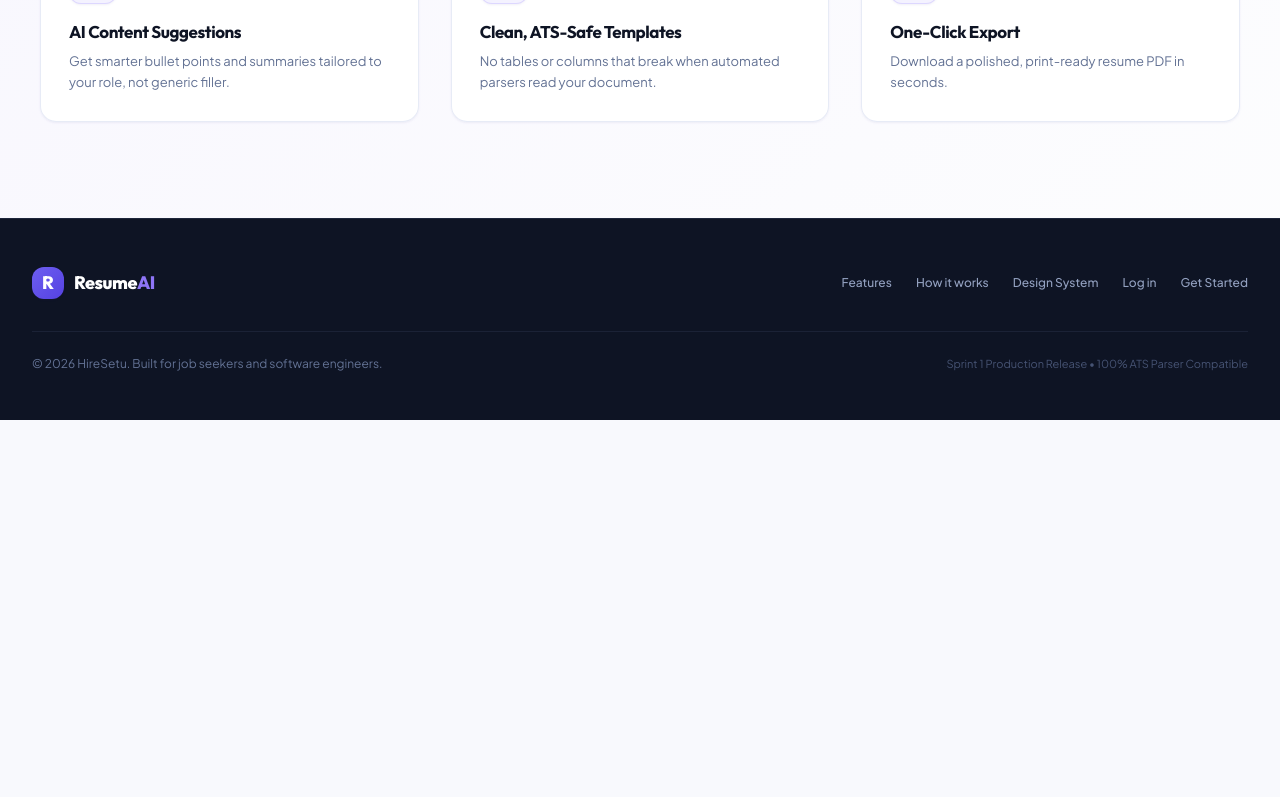
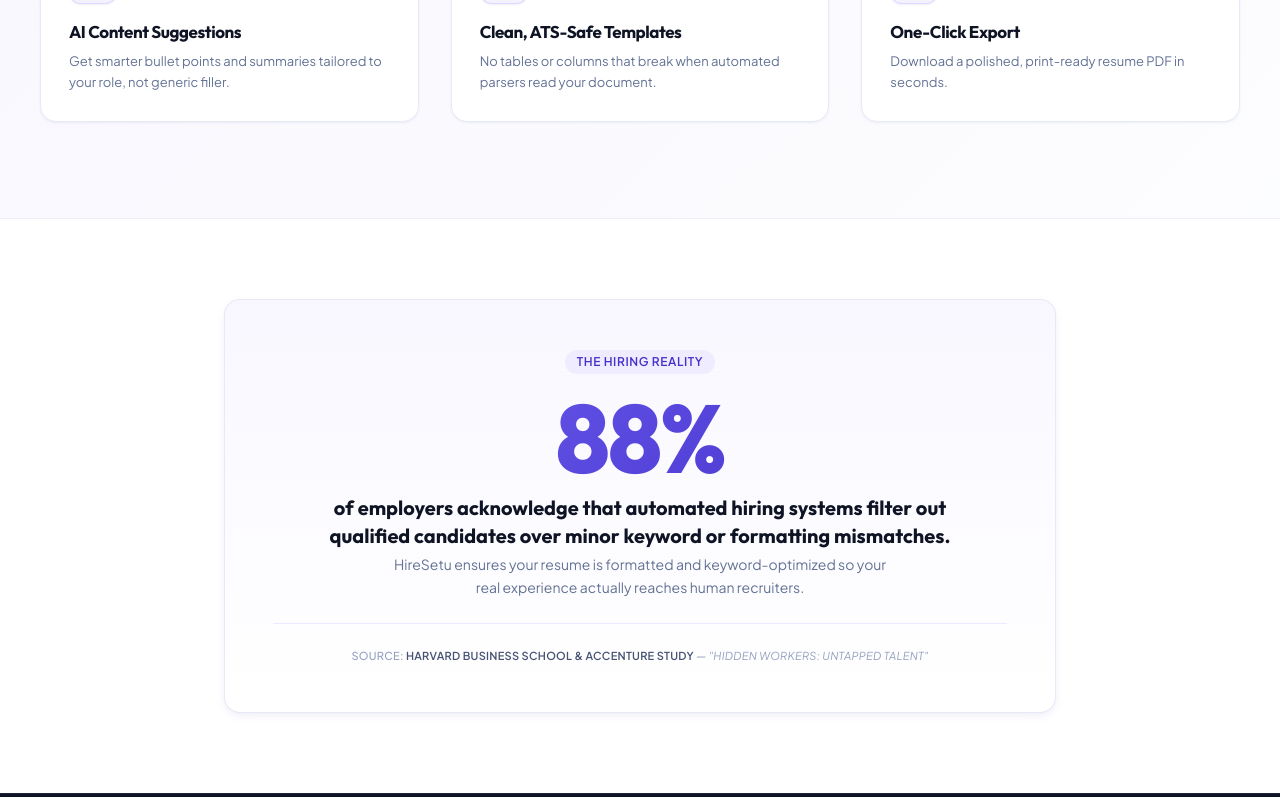
Before and after one commit to bhavyaku11/resumeai-builders-program, a React (Vite) app in the folder client/: page / in a window 1280 px wide. Shown: the part 2000-2797 px from the top of the page. Before the commit the page ends 2420 px from the top, so only its background shows below. Built offline with nearby package versions, Linux system fonts and the light colour scheme.

Commit message:
UIUX-Part12: ATS credibility stat section

```diff
--- /dev/null
+++ b/client/src/components/landing/CredibilityStat.jsx
@@ -0,0 +1,45 @@
+import React from 'react';
+import { Card } from '../ui/Card';
+
+export default function CredibilityStat() {
+  return (
+    <section className="py-20 bg-white relative overflow-hidden border-t border-surface-200/60">
+      <div className="max-w-4xl mx-auto px-5 sm:px-8 text-center space-y-6 relative z-10">
+
+        {/* Container Card */}
+        <Card
+          padding="p-8 sm:p-12"
+          className="bg-gradient-to-b from-brand-50/60 to-white border-brand-100 shadow-soft-sm hover:shadow-soft-md transition-shadow"
+        >
+          {/* Eyebrow / Label */}
+          <div className="inline-flex items-center gap-2 px-3 py-1 rounded-full bg-brand-100/60 text-brand-700 text-xs font-semibold uppercase tracking-wider mb-4">
+            <span>The Hiring Reality</span>
+          </div>
+
+          {/* Large Stat Number */}
+          <div className="text-6xl sm:text-7xl lg:text-8xl font-extrabold font-display text-gradient-brand tracking-tight leading-none">
+            88%
+          </div>
+
+          {/* Supporting Text */}
+          <p className="text-base sm:text-lg lg:text-xl font-bold font-display text-surface-900 max-w-2xl mx-auto leading-snug pt-2">
+            of employers acknowledge that automated hiring systems filter out qualified candidates over minor keyword or formatting mismatches.
+          </p>
+
+          {/* Impact Statement */}
+          <p className="text-xs sm:text-sm text-surface-500 font-body max-w-lg mx-auto leading-relaxed pt-1">
+            HireSetu ensures your resume is formatted and keyword-optimized so your real experience actually reaches human recruiters.
+          </p>
+
+          {/* Real Verifiable Source Citation */}
+          <div className="pt-6 border-t border-brand-100/80 mt-6">
+            <p className="text-[11px] text-surface-400 font-medium tracking-wide uppercase">
+              Source: <span className="text-surface-600 font-semibold">Harvard Business School &amp; Accenture Study</span> — <span className="italic">"Hidden Workers: Untapped Talent"</span>
+            </p>
+          </div>
+        </Card>
+
+      </div>
+    </section>
+  );
+}
--- a/client/src/pages/Landing.jsx
+++ b/client/src/pages/Landing.jsx
@@ -3,6 +3,7 @@ import Header from '../components/landing/Header';
 import Hero from '../components/landing/Hero';
 import HowItWorks from '../components/landing/HowItWorks';
 import Features from '../components/landing/Features';
+import CredibilityStat from '../components/landing/CredibilityStat';
 import Footer from '../components/landing/Footer';
 
 export default function Landing() {
@@ -16,6 +17,7 @@ export default function Landing() {
         <Hero />
         <HowItWorks />
         <Features />
+        <CredibilityStat />
       </main>
 
       {/* Footer */}
```
